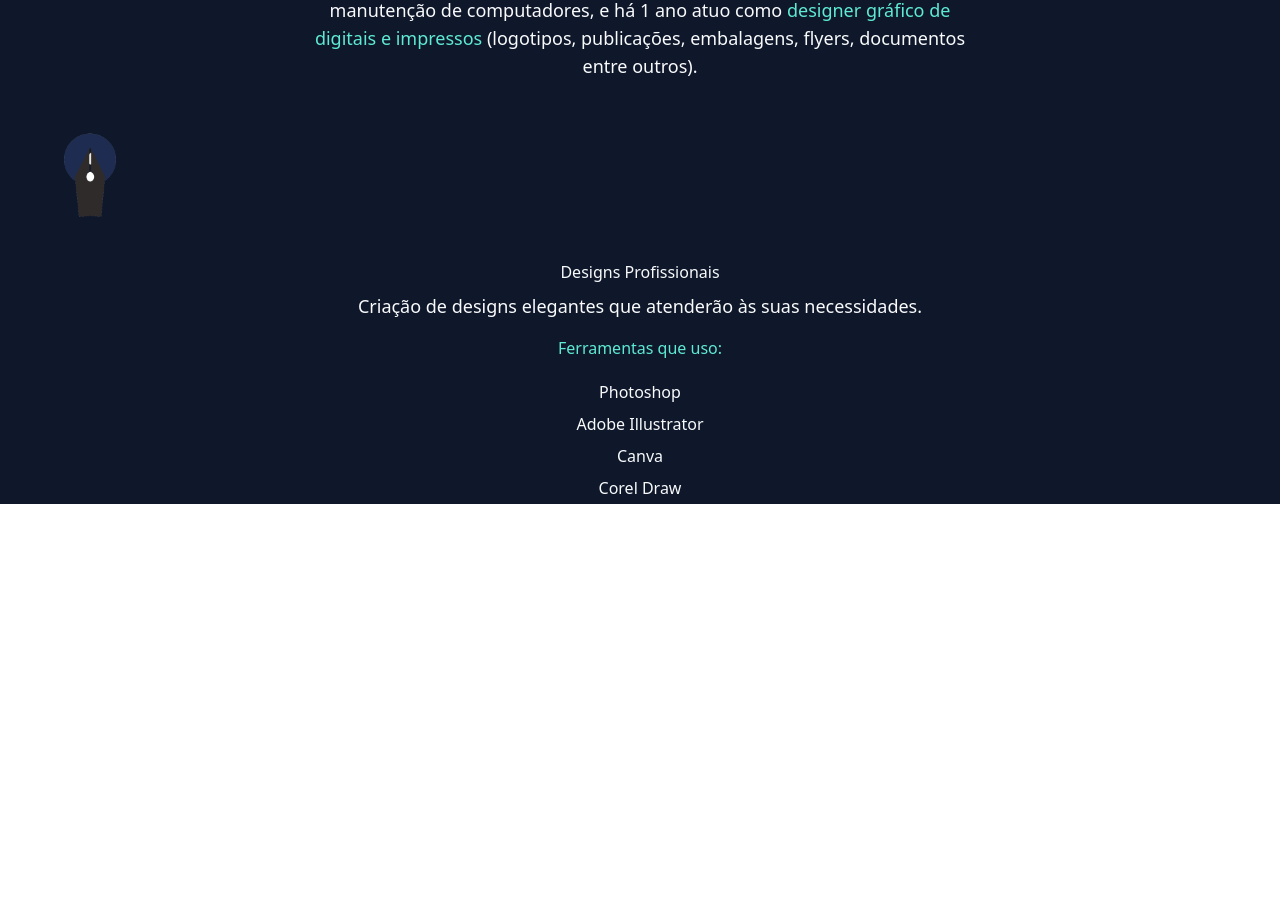
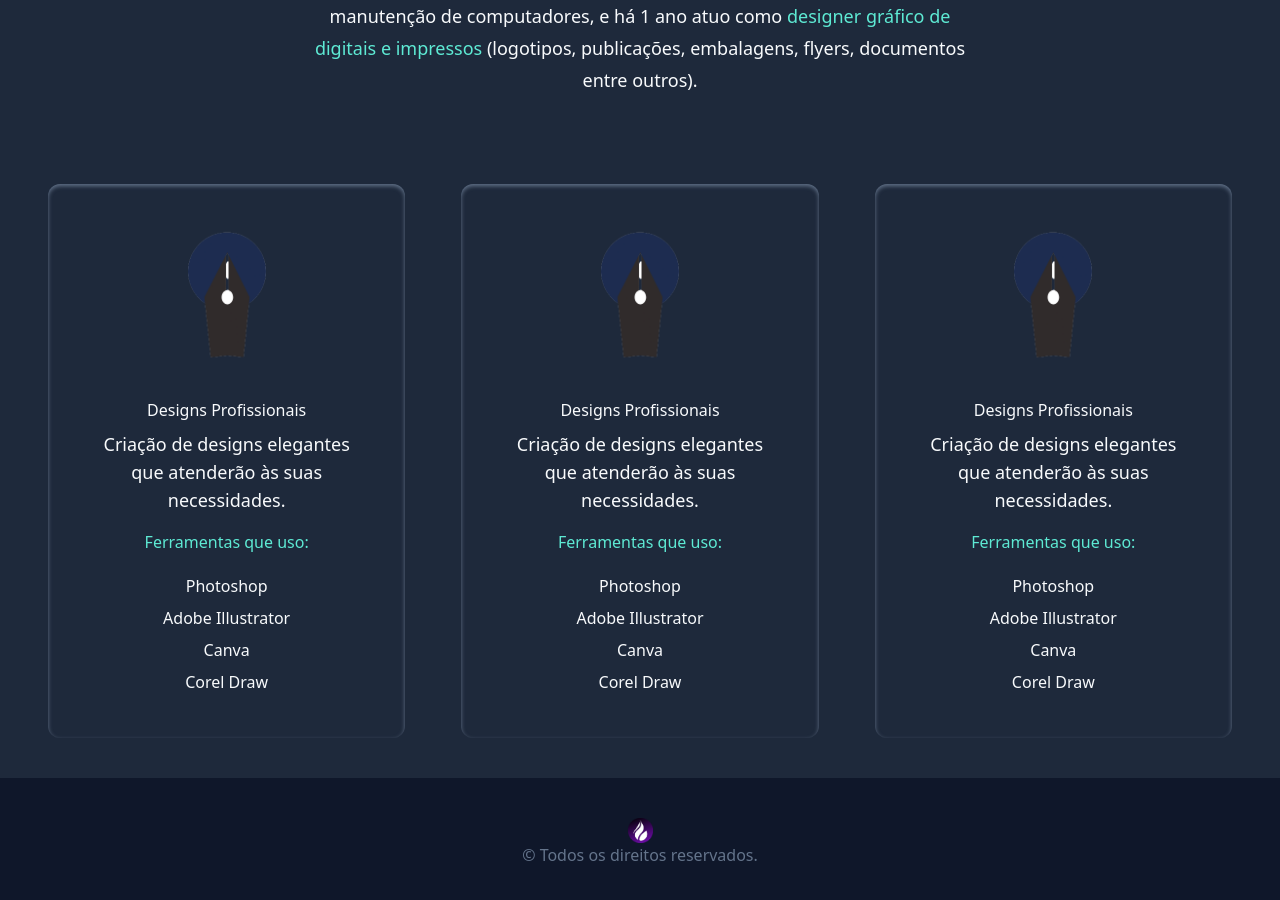
Before and after one commit to Soulzin01/joaoportfolio, a Next.js app: page / in a window 1280 px wide. Shown: the part 780-1680 px from the top of the page. Before the commit the page ends 1284 px from the top, so only its background shows below. Built offline with nearby package versions, Linux system fonts and the light colour scheme.

Commit message:
commit alts

```diff
--- a/pages/index.js
+++ b/pages/index.js
@@ -2,31 +2,34 @@ import Head from 'next/head'
 import {BsMoonStarsFill} from 'react-icons/bs';
 import {AiFillLinkedin, AiFillInstagram, AiOutlineWhatsApp} from 'react-icons/ai';
 import Image from 'next/image';
-import devsoul from "../public/joaoImg.png";
-import iconDesign from "../public/iconDesign.png";
+import desjoao from "../public/joaoImg.png";
+import iconDesign from '../public/iconDesign.png';
+import dev from '../public/dev.png';
+import { useState } from 'react';
 
 export default function Home() {
+  const [darkMode, setDarkMode] = useState(false);
   return (
-    <div>
+    <div className={darkMode ? 'dark' : ''}>
       <Head>
         <title>João Emanuel - Portfolio</title>
-        <meta name="description" content="Generated by create next app" />
+        <meta name="description" content="Portfolio de João Emanuel - By: Luan Alves" />
         <meta name="viewport" content="width=device-width, initial-scale=1" />
         <link rel="shortcut icon" type="image/x-icon" href="favicon.ico"/>
       </Head>
-      <main className='bg-slate-900 px-10 min-h-screen'>
-
-          <section className='min-h-3/4'>
-
+      <main className='bg-slate-800 px-10 min-h-screen '> {/*dark:bg-slate-200 transition-all duration-300 */}
+          <section className=''>
             <nav className='py-10 mb-12 flex justify-between'>
-              <h1 className='text-xl text-slate-200 font-centauri cursor-default'>CT</h1>
+              <div className='before:contents-["CT"] hover:after:contents-["Conjunto Técnico"]'>
+                <h1 className='text-xl text-slate-200 font-centauri cursor-default sm:content-["_CT"] md:content-["_Conjunto_Tecnico"]'>CT</h1>
+              </div>
               <ul className='flex items-center'>
-                <li><BsMoonStarsFill className='cursor-pointer text-2xl text-slate-200'/></li>
+                <li><BsMoonStarsFill onClick={() => setDarkMode(!darkMode)} className='cursor-pointer text-2xl text-slate-200 hover:text-slate-500 transition-all'/></li>
               </ul>
             </nav>
 
             <div className='text-center'>
-              <h2 className='text-5xl text-purple-700 font-medium  py-2'>João Emanuel</h2>
+              <h2 className='text-5xl text-purple-700 font-medium  py-2 dark:text-orange-500 transition-all duration-300'>João Emanuel</h2>
               <h3 className='text-2xl text-slate-100 py-2'>Técnico em Informática | Designer</h3>
               <p className='text-lg text-slate-50 py-4'>
 
@@ -50,7 +53,7 @@ export default function Home() {
               </div>
 
               <div className="relative rounded-full w-72 h-72 overflow-clip mx-auto mt-10 border-slate-600 border-4">
-                <Image className='object-cover' src={devsoul} fill/>
+                <Image className='object-cover' src={desjoao} fill/>
               </div>
 
           </section>
@@ -60,16 +63,50 @@ export default function Home() {
                 <h3 className="text-3xl text-center text-slate-50">
                   Sobre mim:
                 </h3>
-                <p className='text-lg py-2 text-center text-slate-50'>
+                <p className='text-lg py-2 text-center text-slate-50 leading-8'>
                 Formado como <span className='text-teal-300'>técnico em informática</span> possuo experiência com formatação e manutenção de computadores,
                 e há 1 ano atuo como <span className='text-teal-300'>designer gráfico de digitais e impressos</span> (logotipos, publicações, embalagens, flyers,
                  documentos entre outros).
                 </p>
             </div>
-            <div className="">
-              <div className="text-center">
-                <Image src={iconDesign} width={100} height={100}/>
-                <h3 className="text-1xl font-medium pt-8 pb-2 text-slate-50">
+            <div className="lg:flex gap-10">
+              <div className="text-center shadow-slate-500 shadow-inner rounded-xl my-10 mx-2 p-10 hover:scale-105 transition-all duration-300">
+                <Image className='relative mx-auto' src={iconDesign} width={150} height={150}/>
+                <h3 className="text-1xl font-medium pt-6 pb-2 text-slate-50">
+                  Designs Profissionais
+                </h3>
+                <p className="text-lg text-slate-50">
+                  Criação de designs elegantes que atenderão às suas necessidades.
+                </p>
+                <h4 className="text-teal-300 py-4">
+                  Ferramentas que uso:
+                </h4>
+                <p className='text-slate-50 font-medium py-1'>Photoshop</p>
+                <p className='text-slate-50 font-medium py-1'>Adobe Illustrator</p>
+                <p className='text-slate-50 font-medium py-1'>Canva</p>
+                <p className='text-slate-50 font-medium py-1'>Corel Draw</p>
+              </div>
+
+              <div className="text-center shadow-slate-500 shadow-inner rounded-xl my-10 mx-2 p-10 hover:scale-105 transition-all duration-300">
+                <Image className='relative mx-auto' src={iconDesign} width={150} height={150}/>
+                <h3 className="text-1xl font-medium pt-6 pb-2 text-slate-50">
+                  Designs Profissionais
+                </h3>
+                <p className="text-lg text-slate-50">
+                  Criação de designs elegantes que atenderão às suas necessidades.
+                </p>
+                <h4 className="text-teal-300 py-4">
+                  Ferramentas que uso:
+                </h4>
+                <p className='text-slate-50 font-medium py-1'>Photoshop</p>
+                <p className='text-slate-50 font-medium py-1'>Adobe Illustrator</p>
+                <p className='text-slate-50 font-medium py-1'>Canva</p>
+                <p className='text-slate-50 font-medium py-1'>Corel Draw</p>
+              </div>
+
+              <div className="text-center shadow-slate-500 shadow-inner rounded-xl my-10 mx-2 p-10 hover:scale-105 transition-all duration-300">
+                <Image className='relative mx-auto' src={iconDesign} width={150} height={150}/>
+                <h3 className="text-1xl font-medium pt-6 pb-2 text-slate-50">
                   Designs Profissionais
                 </h3>
                 <p className="text-lg text-slate-50">
@@ -86,6 +123,13 @@ export default function Home() {
             </div>
           </section>
       </main>
+      <footer>
+            <div className='text-center bg-slate-900 p-10'>
+                  <p className='text-slate-500'>
+                    <Image className='mx-auto' src={dev} width={25} height={25}/>&#169; Todos os direitos reservados.
+                  </p>
+            </div>
+          </footer>
     </div>
   )
 }
--- a/tailwind.config.js
+++ b/tailwind.config.js
@@ -1,5 +1,6 @@
 /** @type {import('tailwindcss').Config} */
 module.exports = {
+  darkMode: 'class',
   content: [
     "./app/**/*.{js,ts,jsx,tsx}",
     "./pages/**/*.{js,ts,jsx,tsx}",
```
Also changed, not shown: public/Dev.png (added).
